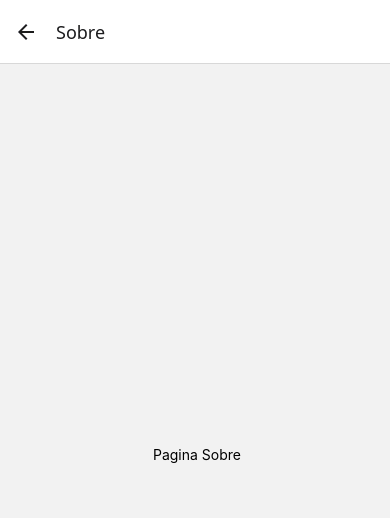
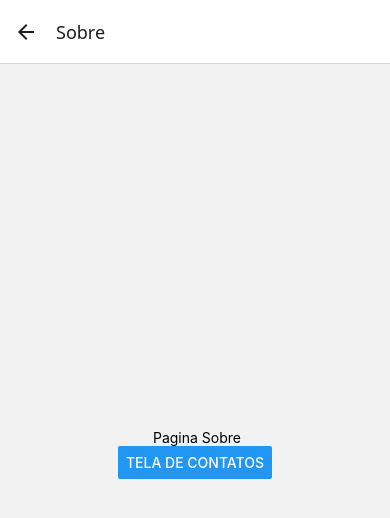
Before and after one commit to emytonton/advanced-react-native, a React Native app: screen /Sobre in a window 390 px wide. Shown: the top 518 px of the page. Built offline with nearby package versions, Linux system fonts and the light colour scheme.

Commit message:
feat: navigation to page Contato

```diff
--- a/src/pages/Sobre/index.js
+++ b/src/pages/Sobre/index.js
@@ -1,5 +1,5 @@
 import React, { useLayoutEffect } from "react";
-import { View, Text, StyleSheet } from "react-native";
+import { View, Text, StyleSheet, Button } from "react-native";
 
 import { useRoute, useNavigation } from "@react-navigation/native";
 
@@ -22,6 +22,8 @@ export default function Sobre(){
         <View style = {styles.container}>
             <Text> Pagina Sobre</Text>
             <Text>{route.params?.nome}</Text>
+
+            <Button title="tela de contatos"  onPress={ ()  => navigation.navigate('Contato')}/>
         </View>
     );
 }
```
